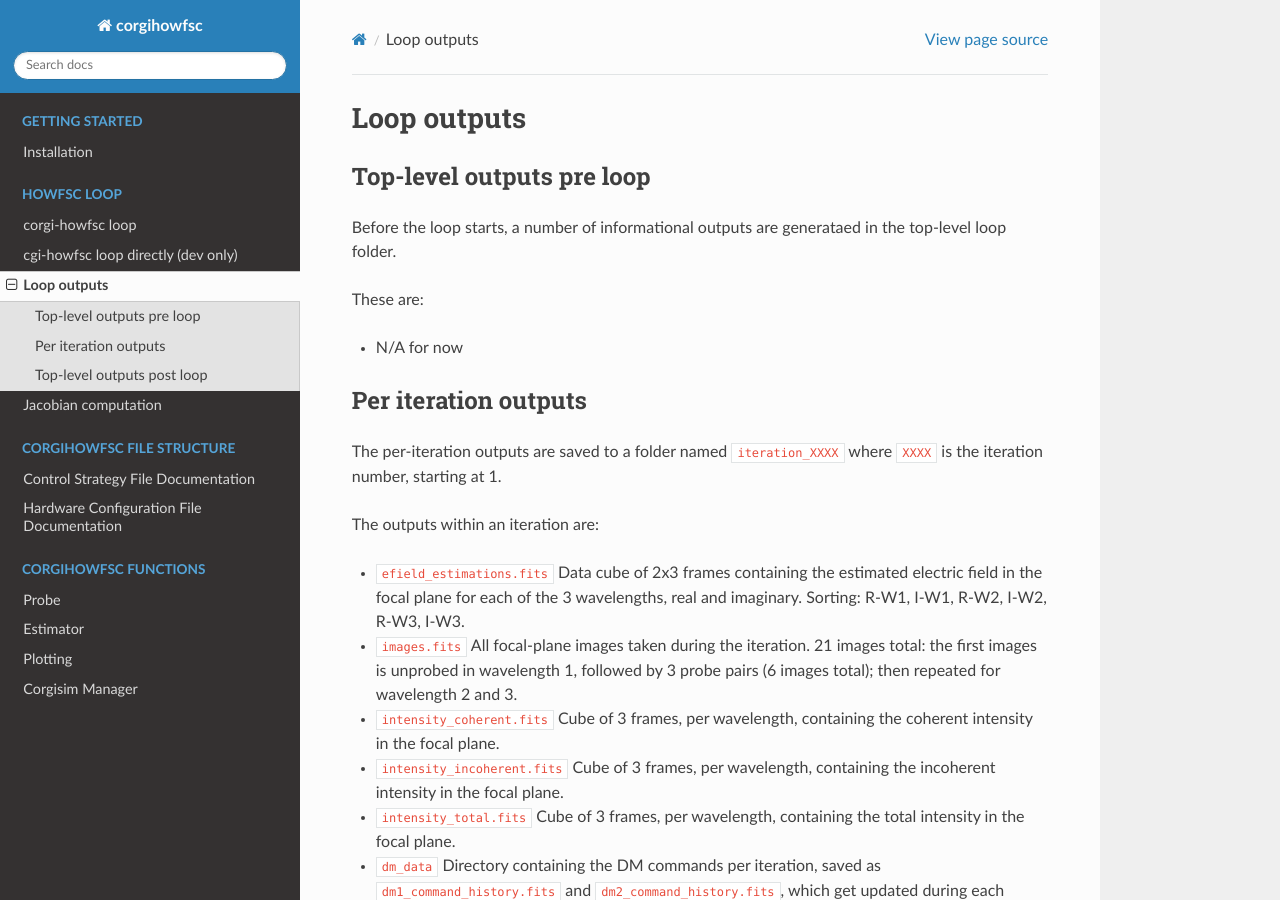
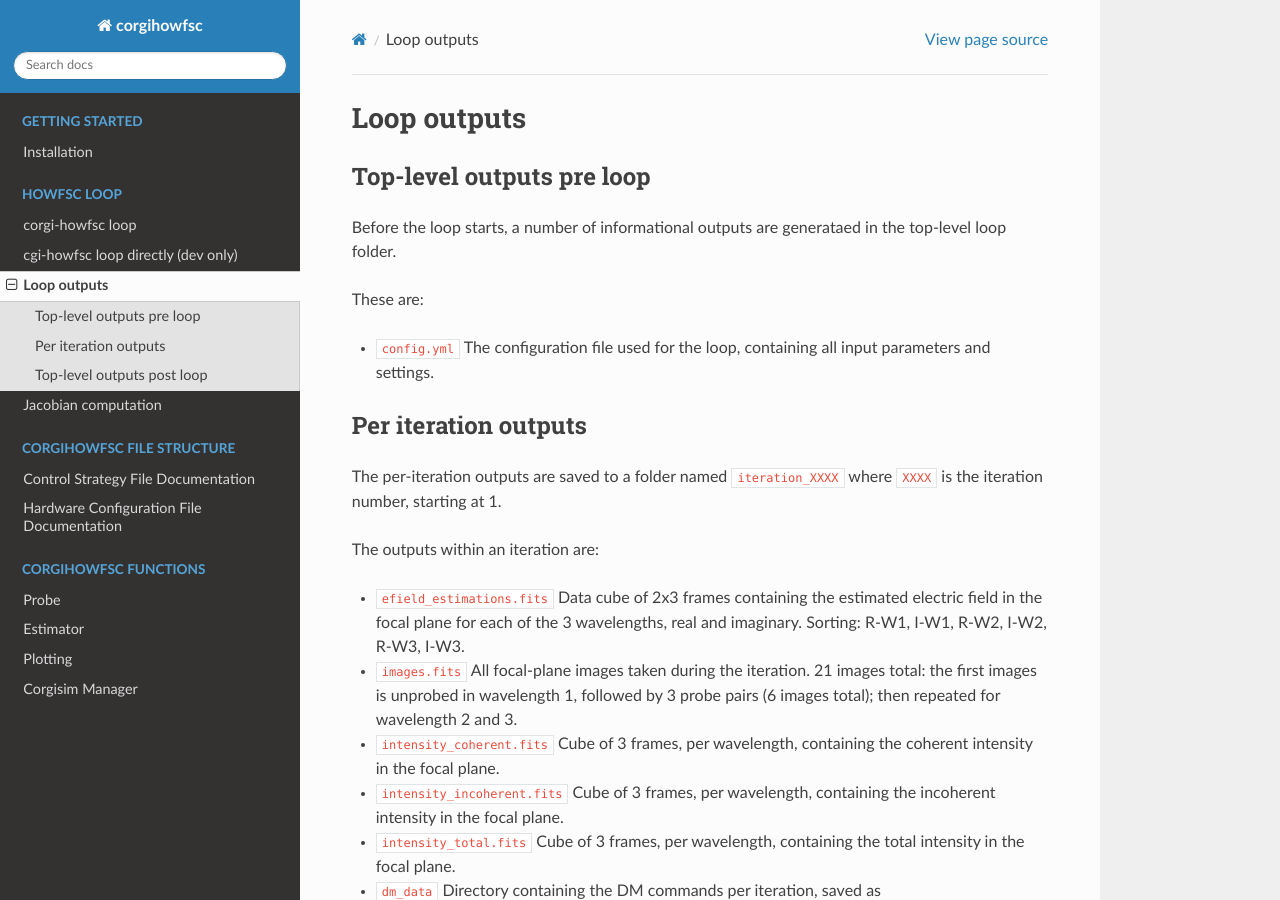
Before and after one commit to roman-corgi/corgihowfsc, a Sphinx documentation site: the page built from docs/source/loop_outputs.md, in a window 1280 px wide and 900 px high. Built offline with Sphinx 7.4.7 and the Read the Docs theme 3.1.0, drawn with Linux system fonts in a browser that asks for light colours.

Commit message:
Add config.yml output to list of loop outputs in docs

```diff
--- a/docs/source/loop_outputs.md
+++ b/docs/source/loop_outputs.md
@@ -4,7 +4,8 @@
 Before the loop starts, a number of informational outputs are generataed in the top-level loop folder.
 
 These are:
-- N/A for now
+- `config.yml`
+    The configuration file used for the loop, containing all input parameters and settings.
 
 ## Per iteration outputs
 
```
